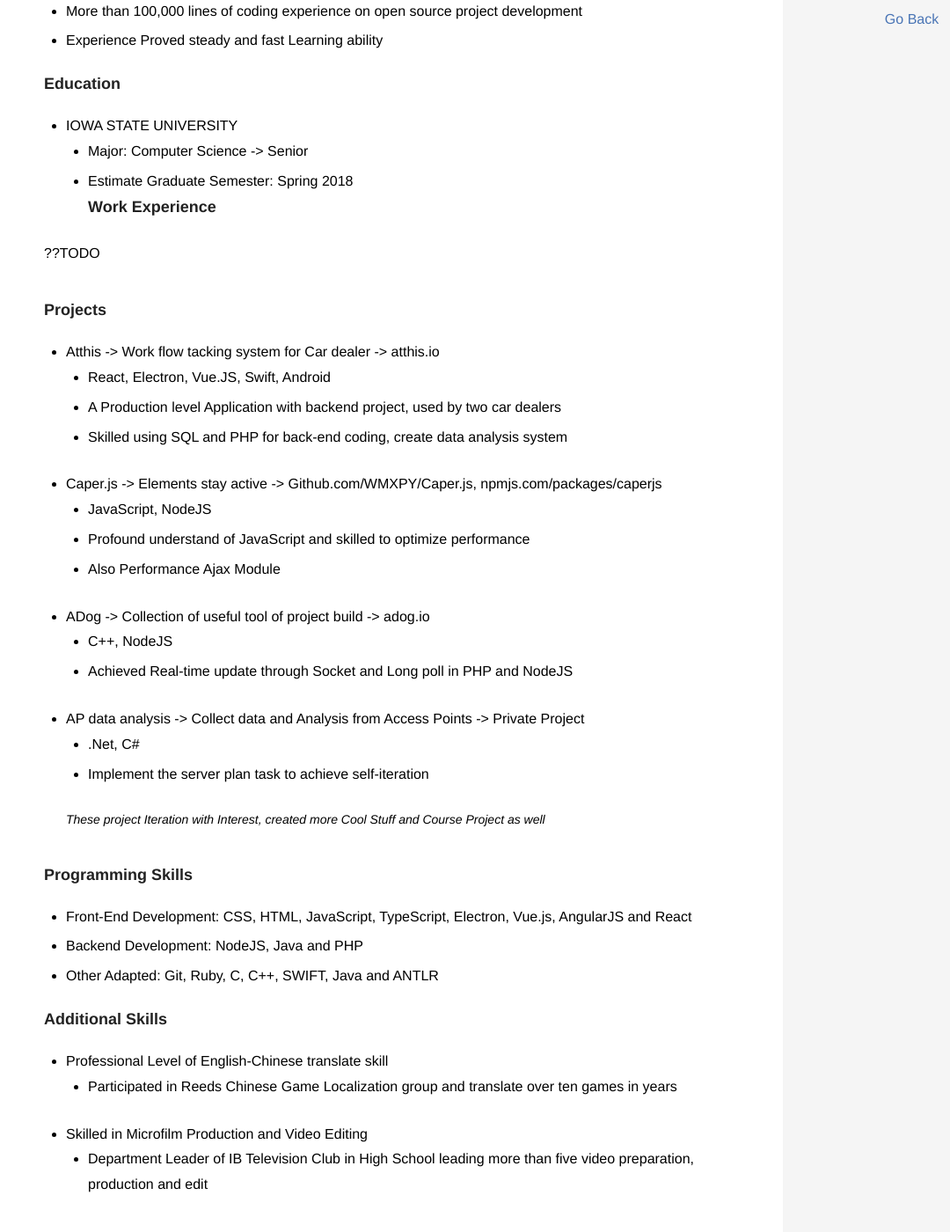
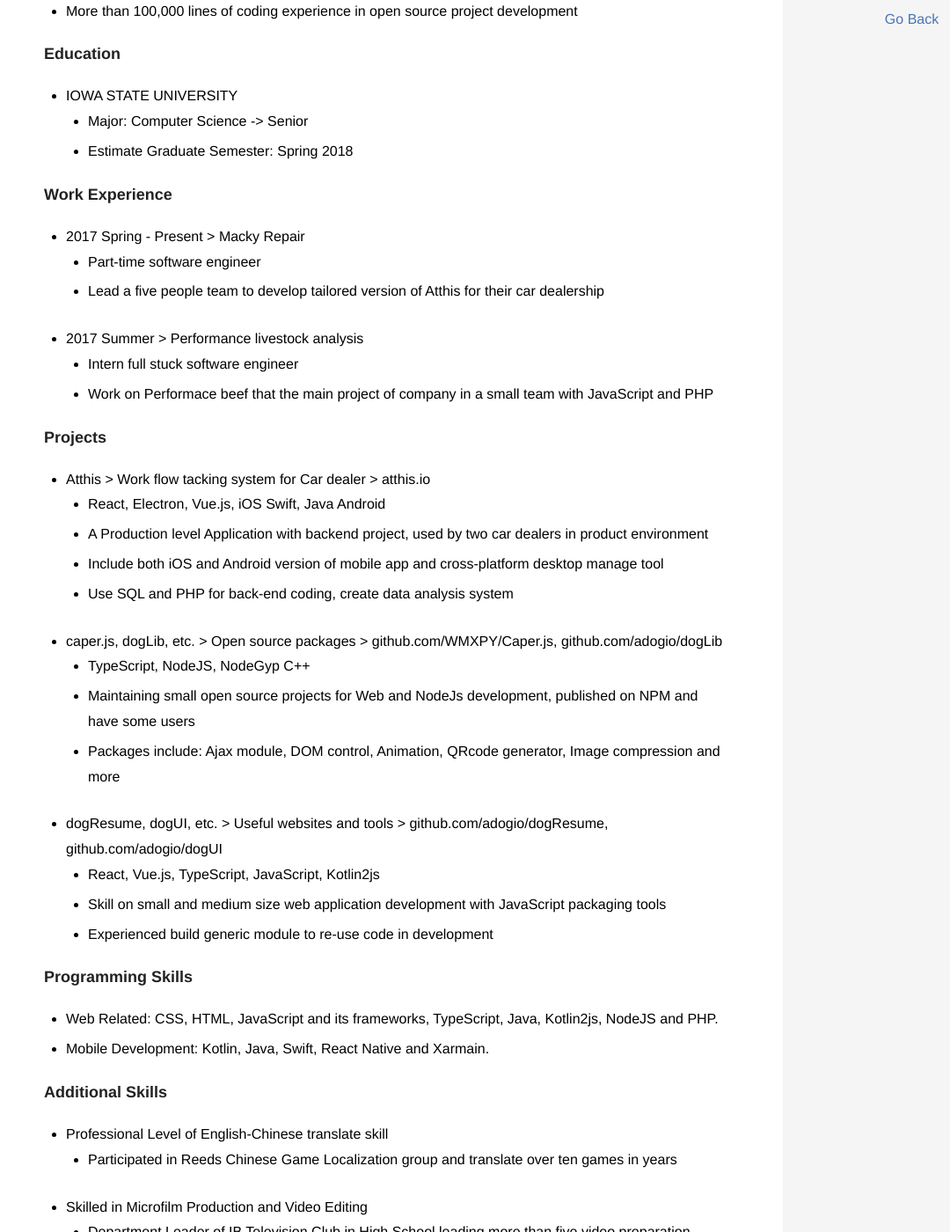
Before and after one commit to WMXPY/blog.mengw.io, a Jekyll site: the page built from _posts/blog/2016-08-21-Resume.md, in a window 1280 px wide and 1400 px high, scrolled down 436 px. Shown: the whole window at 88% size, without its empty margins (200-1280 px from the left). Built offline with Jekyll 4.4.1, drawn with Linux system fonts in a browser that asks for light colours.

Commit message:
update resume

```diff
--- a/_posts/blog/2016-08-21-Resume.md
+++ b/_posts/blog/2016-08-21-Resume.md
@@ -15,45 +15,43 @@ description: 我的简历，这玩意是在不断更新的！ 就感觉很棒很
 ### Summary
 
 -   Seeking for Front-End Developer, Backend Developer, Web Full Stack Engineer, Intern or Full-time
--   More than 100,000 lines of coding experience on open source project development
--   Experience Proved steady and fast Learning ability
+-   More than 100,000 lines of coding experience in open source project development
 
 ### Education
 
 -   IOWA STATE UNIVERSITY
     -   Major: Computer Science -> Senior
     -   Estimate Graduate Semester: **Spring 2018**
+
 ### Work Experience
 
-??TODO
-
+-   2017 Spring - Present > Macky Repair
+    -   Part-time software engineer
+    -   Lead a five people team to develop tailored version of Atthis for their car dealership
+-   2017 Summer > Performance livestock analysis
+    -   Intern full stuck software engineer
+    -   Work on Performace beef that the main project of company in a small team with JavaScript and PHP
 
 ### Projects
 
-
--   **_Atthis_** -> Work flow tacking system for Car dealer -> _atthis.io_
-    -   React, Electron, Vue.JS, Swift, Android
-    -   A Production level Application with backend project, used by two car dealers
-    -   Skilled using SQL and PHP for back-end coding, create data analysis system
--   **_Caper.js_** -> Elements stay active -> _Github.com/WMXPY/Caper.js_, _npmjs.com/packages/caperjs_
-    -   JavaScript, NodeJS
-    -   Profound understand of JavaScript and skilled to optimize performance
-    -   Also Performance Ajax Module
--   **_ADog_** -> Collection of useful tool of project build -> _adog.io_
-    -   C++, NodeJS
-    -   Achieved Real-time update through Socket and Long poll in PHP and NodeJS
--   **_AP data analysis_** -> Collect data and Analysis from Access Points -> _Private Project_
-    -   .Net, C#
-    -   Implement the server plan task to achieve self-iteration
-
-
-> _These project Iteration with Interest, created more Cool Stuff and Course Project as well_
+-   **_Atthis_** > Work flow tacking system for Car dealer > _atthis.io_
+    -   React, Electron, Vue.js, iOS Swift, Java Android
+    -   A Production level Application with backend project, used by two car dealers in product environment
+    -   Include both iOS and Android version of mobile app and cross-platform desktop manage tool
+    -   Use SQL and PHP for back-end coding, create data analysis system
+-   **_caper.js, dogLib, etc._** > Open source packages > _github.com/WMXPY/Caper.js_, _github.com/adogio/dogLib_
+    -   TypeScript, NodeJS, NodeGyp C++
+    -   Maintaining small open source projects for Web and NodeJs development, published on NPM and have some users
+    -   Packages include: Ajax module, DOM control, Animation, QRcode generator, Image compression and more
+-   **_dogResume, dogUI, etc._** > Useful websites and tools > _github.com/adogio/dogResume_, _github.com/adogio/dogUI_
+    -   React, Vue.js, TypeScript, JavaScript, Kotlin2js
+    -   Skill on small and medium size web application development with JavaScript packaging tools
+    -   Experienced build generic module to re-use code in development
 
 ### Programming Skills
 
--   Front-End Development: CSS, HTML, JavaScript, TypeScript, Electron, Vue.js, AngularJS and React
--   Backend Development: NodeJS, Java and PHP
--   Other Adapted: **Git**, Ruby, C, C++, SWIFT, Java and ANTLR
+-   Web Related: CSS, HTML, JavaScript and its frameworks, TypeScript, Java, Kotlin2js, NodeJS and PHP.
+-   Mobile Development: Kotlin, Java, Swift, React Native and Xarmain.
 
 ### Additional Skills
 
```
Also changed, not shown: _posts/blog/2016-08-22-Resume-Backup.md (added, +63 -0 lines).
